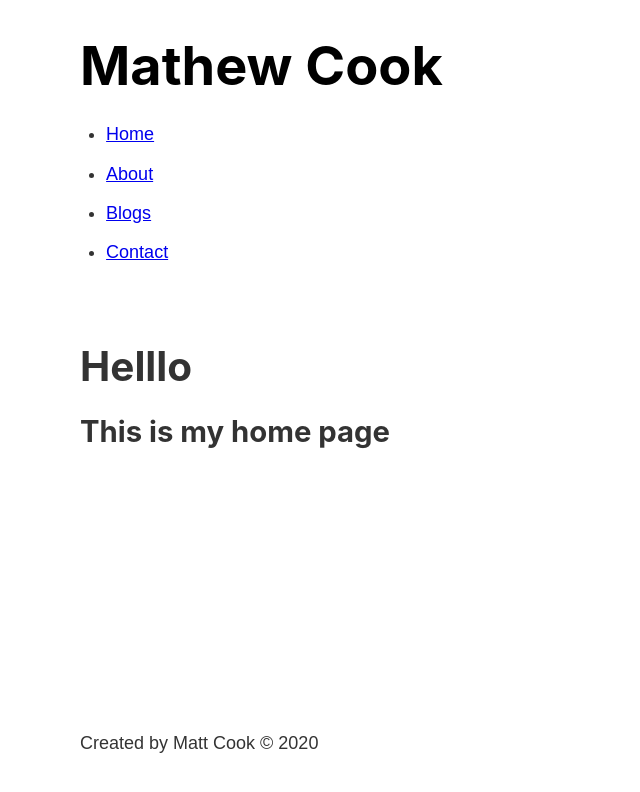
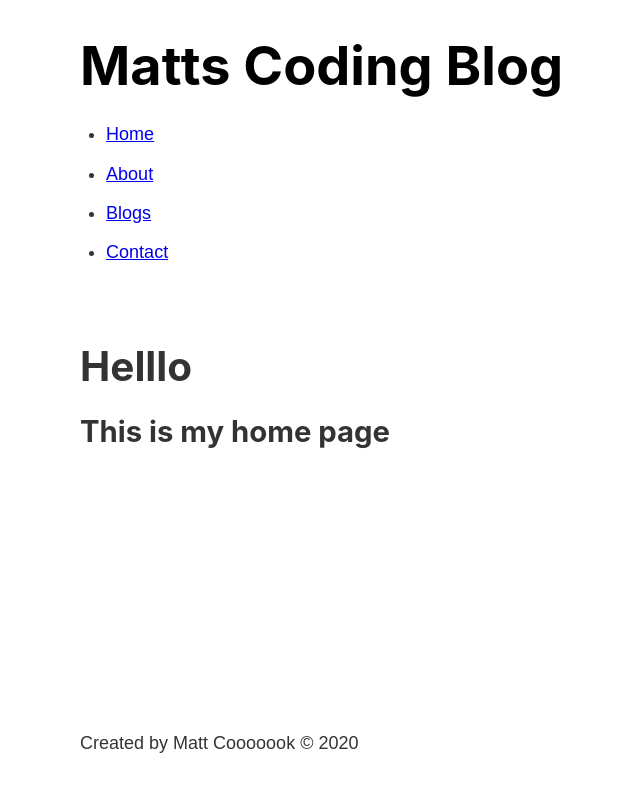
Before and after one commit to Cook1619/gatsby-blog, a Gatsby site: page / in a window 1280 px wide. Shown: the whole page, without its empty margins (203-843 px from the left). Built offline with nearby package versions, Linux system fonts and the light colour scheme; Gatsby itself is replaced by a stand-in of ours.

Commit message:
Ading graphql queries to project

```diff
--- a/gatsby-config.js
+++ b/gatsby-config.js
@@ -5,6 +5,10 @@
  */
 
 module.exports = {
+  siteMetadata: {
+    title: 'Matt\s Coding Blog',
+    author: 'Matt Cooooook'
+  },
   plugins: [
     'gatsby-plugin-sass'
   ]
--- a/src/components/footer.js
+++ b/src/components/footer.js
@@ -1,9 +1,20 @@
-import React from 'react';
+import React from "react"
+import { graphql, useStaticQuery } from "gatsby"
 
-const Footer = () => (
+const Footer = () => {
+  const data = useStaticQuery(graphql`
+    query {
+      site {
+        siteMetadata {
+          author
+        }
+      }
+    }
+  `)
+  return (
     <footer>
-        <p>Created by Matt Cook © 2020 </p>
+      <p>Created by { data.site.siteMetadata.author } © 2020 </p>
     </footer>
-)
-
-export default Footer;
+  )
+}
+export default Footer
--- a/src/components/header.js
+++ b/src/components/header.js
@@ -1,36 +1,68 @@
 import React from "react"
-import { Link } from "gatsby"
+import { Link, graphql, useStaticQuery } from "gatsby"
 // import './header.module.scss'
 import headerStyles from "./header.module.scss"
 
-const Header = () => (
+const Header = () => {
+  const data = useStaticQuery(graphql`
+    query {
+      site {
+        siteMetadata {
+          title,
+        }
+      }
+    }
+  `)
+  return (
     <div>
       <header className={headerStyles.header}>
         <h1>
           <Link to="/" className={headerStyles.title}>
-          Mathew Cook
+            { data.site.siteMetadata.title }
           </Link>
         </h1>
         <nav>
           <ul className={headerStyles.navList}>
             <li>
-            <Link className={headerStyles.navItem} activeClassName={headerStyles.activeNavItem} to="/">
+              <Link
+                className={headerStyles.navItem}
+                activeClassName={headerStyles.activeNavItem}
+                to="/"
+              >
                 Home
               </Link>
             </li>
             <li>
-            <Link className={headerStyles.navItem} activeClassName={headerStyles.activeNavItem}  to="/about">About</Link>
+              <Link
+                className={headerStyles.navItem}
+                activeClassName={headerStyles.activeNavItem}
+                to="/about"
+              >
+                About
+              </Link>
             </li>
             <li>
-            <Link className={headerStyles.navItem} activeClassName={headerStyles.activeNavItem}  to="/blog">Blogs</Link>
+              <Link
+                className={headerStyles.navItem}
+                activeClassName={headerStyles.activeNavItem}
+                to="/blog"
+              >
+                Blogs
+              </Link>
             </li>
             <li>
-            <Link className={headerStyles.navItem} activeClassName={headerStyles.activeNavItem}  to="/contact">Contact</Link>
+              <Link
+                className={headerStyles.navItem}
+                activeClassName={headerStyles.activeNavItem}
+                to="/contact"
+              >
+                Contact
+              </Link>
             </li>
           </ul>
         </nav>
       </header>
     </div>
   )
-
+}
 export default Header
```
Lines whose indentation alone changed are shown as unchanged.
